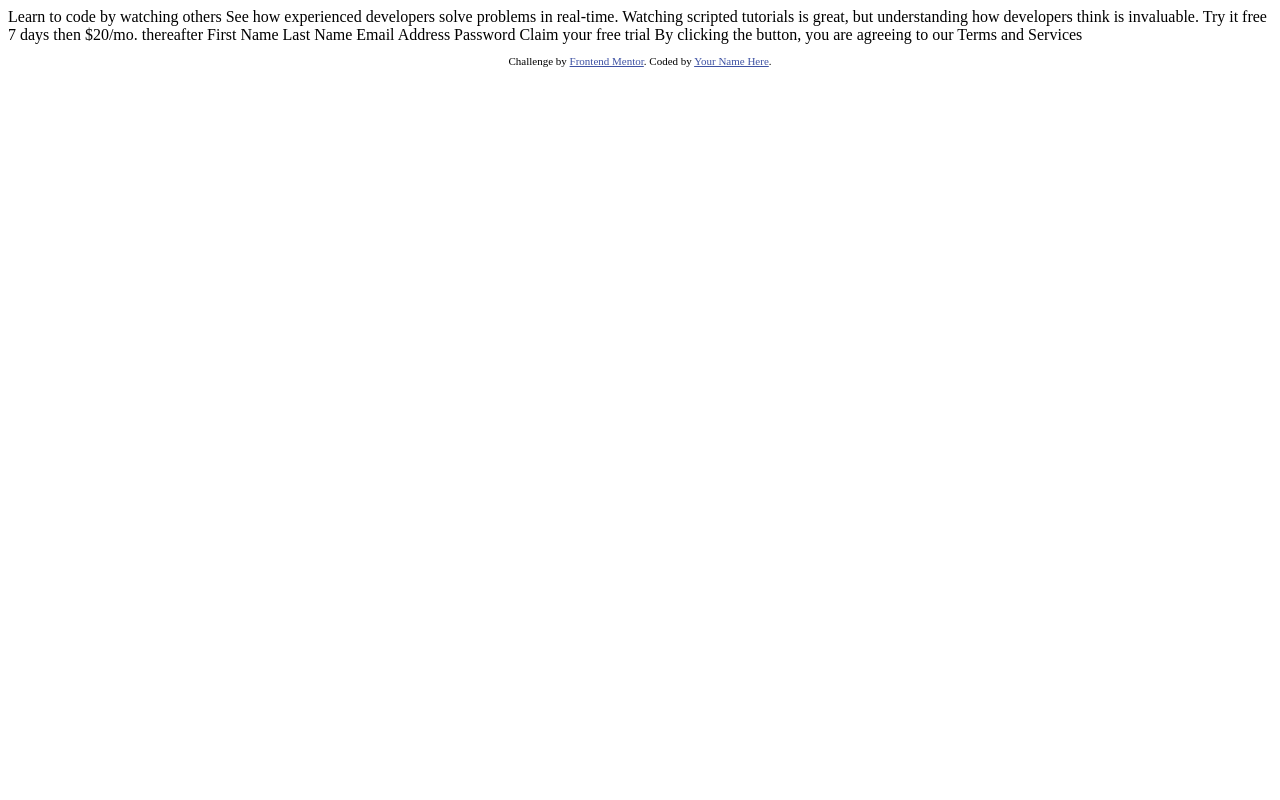
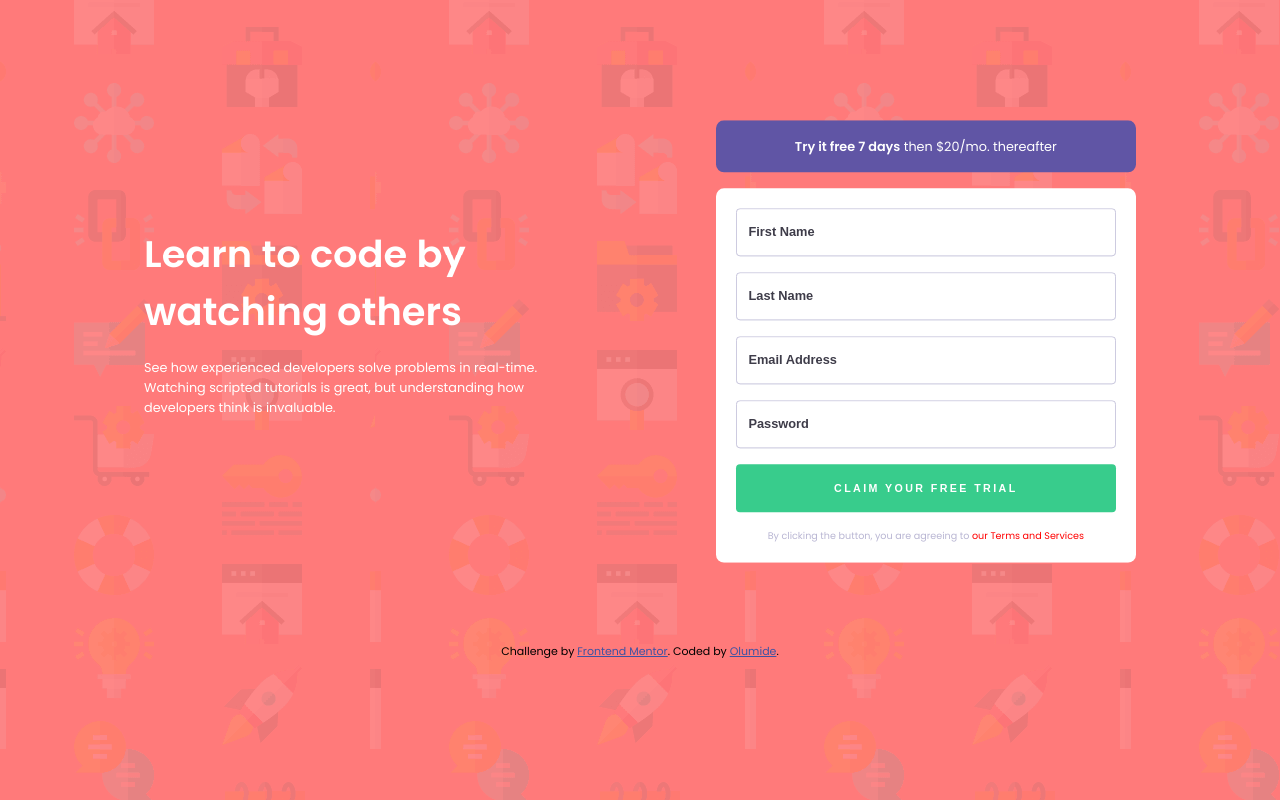
Before and after one commit to Olumide2596/intro-component-with-signup-form, a plain HTML site: page index.html in a window 1280 px wide. Drawn offline with Linux system fonts and the light colour scheme.

Commit message:
html/css complete

```diff
--- a/index.html
+++ b/index.html
@@ -1,42 +1,99 @@
 <!DOCTYPE html>
 <html lang="en">
 	<head>
-  <meta charset="UTF-8">
-  <meta name="viewport" content="width=device-width, initial-scale=1.0"> <!-- displays site properly based on user's device -->
+		<meta charset="UTF-8" />
+		<meta name="viewport" content="width=device-width, initial-scale=1.0" />
+		<!-- displays site properly based on user's device -->
 
-  <link rel="icon" type="image/png" sizes="32x32" href="./images/favicon-32x32.png">
+		<link
+			rel="icon"
+			type="image/png"
+			sizes="32x32"
+			href="./images/favicon-32x32.png"
+		/>
+		<link rel="stylesheet" href="style.css" />
 
 		<title>Frontend Mentor | Intro component with sign up form</title>
-
-  <!-- Feel free to remove these styles or customise in your own stylesheet 👍 -->
-  <style>
-    .attribution { font-size: 11px; text-align: center; }
-    .attribution a { color: hsl(228, 45%, 44%); }
-  </style>
 	</head>
 	<body>
+		<main>
+			<div class="container">
+				<div class="text">
+					<h1>Learn to code by watching others</h1>
+					<p>
+						See how experienced developers solve problems in
+						real-time. Watching scripted tutorials is great, but
+						understanding how developers think is invaluable.
+					</p>
+				</div>
+				<div class="form-container">
+					<div class="offer">
+						<p>
+							<span style="font-weight: 600"
+								>Try it free 7 days</span
+							>
+							then $20/mo. thereafter
+						</p>
+					</div>
+					<form action="#" method="get" enctype="multipart/form-data">
+						<div>
+							<input
+								type="text"
+								name="firstname"
+								id="firstname"
+								placeholder="First Name"
+								required
+							/>
+						</div>
+						<div>
+							<input
+								type="text"
+								name="lastname"
+								id="lastname"
+								placeholder="Last Name"
+								required
+							/>
+						</div>
+						<div>
+							<input
+								type="email"
+								name="email"
+								required
+								placeholder="Email Address"
+							/>
+						</div>
+						<div>
+							<input
+								type="password"
+								required
+								placeholder="Password"
+							/>
+						</div>
 
-  Learn to code by watching others
-
-  See how experienced developers solve problems in real-time. Watching scripted tutorials is great,
-  but understanding how developers think is invaluable.
-
-  Try it free 7 days then $20/mo. thereafter
-
-  First Name
-  Last Name
-  Email Address
-  Password
-
+						<button type="submit" class="submit">
 							Claim your free trial
-
-  By clicking the button, you are agreeing to our Terms and Services
+						</button>
+						<p>
+							By clicking the button, you are agreeing to
+							<span class="red" style="color: red"
+								>our Terms and Services</span
+							>
+						</p>
+					</form>
+				</div>
+			</div>
+		</main>
 
 		<footer>
 			<p class="attribution">
-      Challenge by <a href="https://www.frontendmentor.io?ref=challenge" target="_blank">Frontend Mentor</a>.
-      Coded by <a href="#">Your Name Here</a>.
+				Challenge by
+				<a
+					href="https://www.frontendmentor.io?ref=challenge"
+					target="_blank"
+					>Frontend Mentor</a
+				>. Coded by <a href="#">Olumide</a>.
 			</p>
 		</footer>
+		<script src="script.js"></script>
 	</body>
 </html>
--- /dev/null
+++ b/style.css
@@ -0,0 +1,131 @@
+@import url('https://fonts.googleapis.com/css2?family=Poppins:ital,wght@0,400;0,500;0,600;1,600&display=swap');
+
+:root {
+	--red-primary: hsl(0, 100%, 74%);
+	--green-primary: hsl(154, 59%, 51%);
+	--blue-accent: hsl(248, 32%, 49%);
+	--DarkBlue: hsl(249, 10%, 26%);
+	--GrayishBlue: hsl(246, 25%, 77%);
+}
+* {
+	box-sizing: border-box;
+	margin: 0;
+	padding: 0;
+	overflow-x: hidden;
+}
+
+body {
+	font-family: 'Poppins', sans-serif;
+	font-size: 16px;
+	background-image: url(images/bg-intro-mobile.png);
+	background-color: var(--red-primary);
+	width: 100%;
+}
+
+main,
+footer {
+	width: 100%;
+}
+.container {
+	padding: 20px;
+	max-width: 86em;
+	margin: 0 auto;
+	margin-top: 50px;
+}
+.text {
+	text-align: center;
+	color: #fff;
+	margin-bottom: 50px;
+}
+h1 {
+	line-height: 1.5;
+	margin-bottom: 20px;
+}
+
+.offer {
+	background-color: var(--blue-accent);
+	padding: 20px;
+	border-radius: 10px;
+	margin-bottom: 20px;
+	color: #fff;
+	text-align: center;
+}
+.offer p {
+	padding-inline: 40px;
+}
+form {
+	background-color: #fff;
+	padding: 25px;
+	border-radius: 10px;
+}
+input {
+	width: 100%;
+	height: 60px;
+	padding: 15px;
+	border-radius: 5px;
+	margin-bottom: 20px;
+	border: 1px solid var(--GrayishBlue);
+}
+input:focus {
+	border-color: var(--DarkBlue);
+}
+input::placeholder {
+	font-weight: 700;
+	font-size: 16px;
+	color: var(--DarkBlue);
+}
+/* input:required{
+	border: 1px solid red;
+} */
+.submit {
+	width: 100%;
+	height: 60px;
+	padding: 15px;
+	text-transform: uppercase;
+	border-radius: 5px;
+	color: #fff;
+	letter-spacing: 3px;
+	font-weight: 600;
+	background-color: var(--green-primary);
+	border: 0px;
+	margin-bottom: 20px;
+}
+form p {
+	font-size: 12px;
+	color: var(--GrayishBlue);
+	text-align: center;
+	padding-inline: 40px;
+}
+.attribution {
+	font-size: 11px;
+	text-align: center;
+}
+.attribution a {
+	color: hsl(228, 45%, 44%);
+}
+
+@media only screen and (min-width: 700px) {
+	body {
+		display: flex;
+		justify-content: center;
+		align-items: center;
+		flex-direction: column;
+	}
+	main {
+		transform: scale(0.8);
+	}
+	.container {
+		display: flex;
+		justify-content: space-between;
+		align-items: center;
+	}
+	.text {
+		width: 50%;
+		text-align: left;
+		padding-inline-end: 100px;
+		margin-top: 0;
+	}
+	h1 {
+		font-size: 3rem;
+	}
+}
```
Also changed, not shown: script.js (added). Lines whose indentation alone changed are shown as unchanged.
